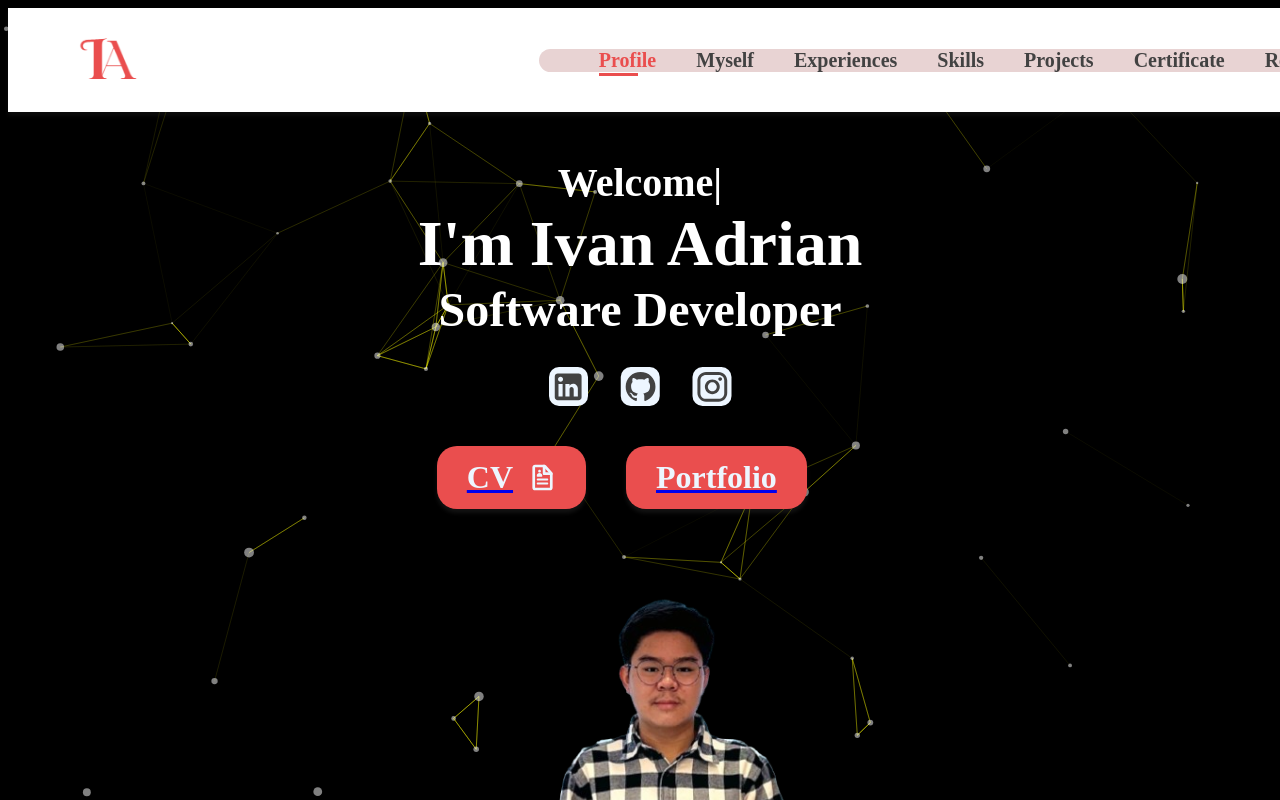
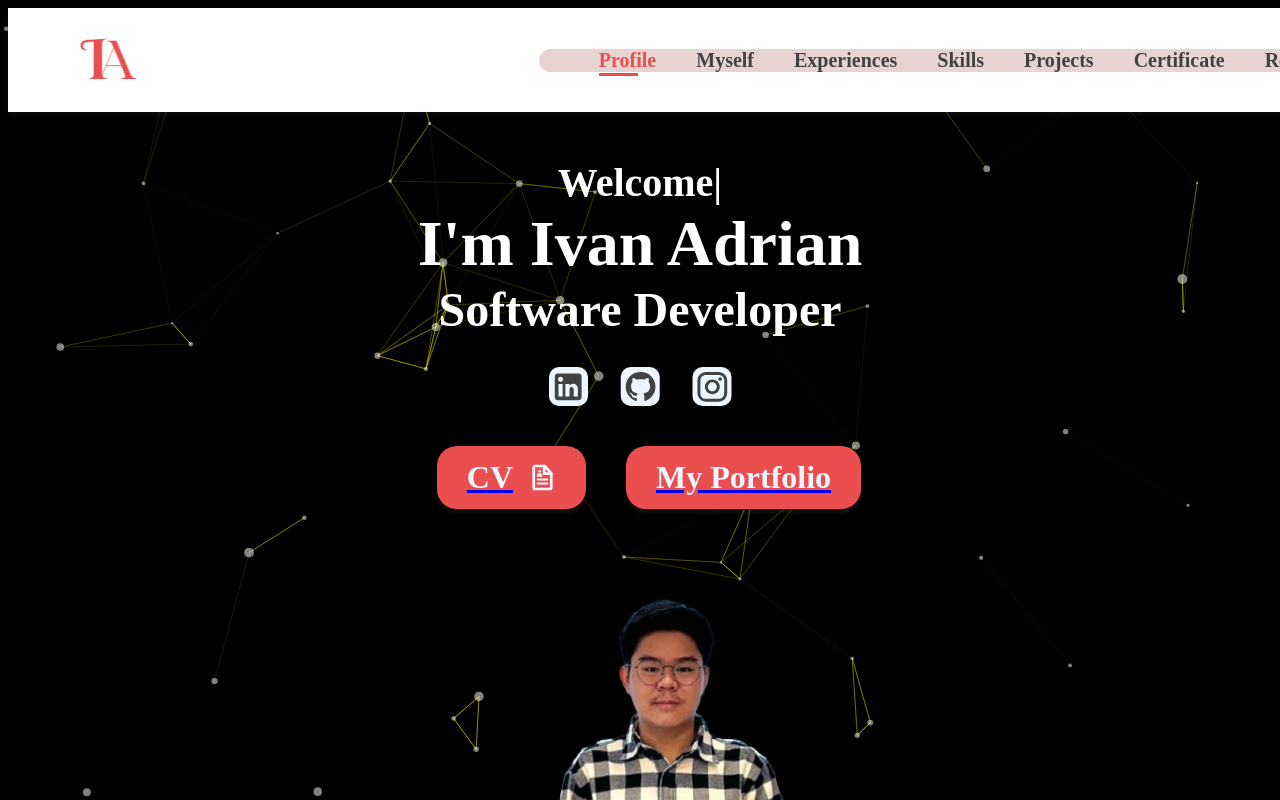
Before and after one commit to ivanadriannn/ivanadrian-portfolio, a React (Create React App) app: page / in a window 1280 px wide. Shown: the top 800 px of the page. Built offline with nearby package versions, Linux system fonts and the light colour scheme.

Commit message:
UpdateLandingButton

```diff
--- a/src/section/Landing/Landing.jsx
+++ b/src/section/Landing/Landing.jsx
@@ -52,7 +52,7 @@ const Landing = () => {
                         <Fade top>
                             <div className="landing-bottom">
                                 <Button image={cv} text="CV" link="https://drive.google.com/file/d/15LkjCRWrvFPsSEfwtkY2hN38Tho9WDgU/view?usp=sharing" />
-                                <Button text="Portfolio" link="https://bit.ly/portfolioivanadrian" />
+                                <Button text="My Portfolio" link="https://bit.ly/portfolioivanadrian" />
                             </div>
                             <div className="landing-profile">
                                 <img src={Profile} alt="" />
```
